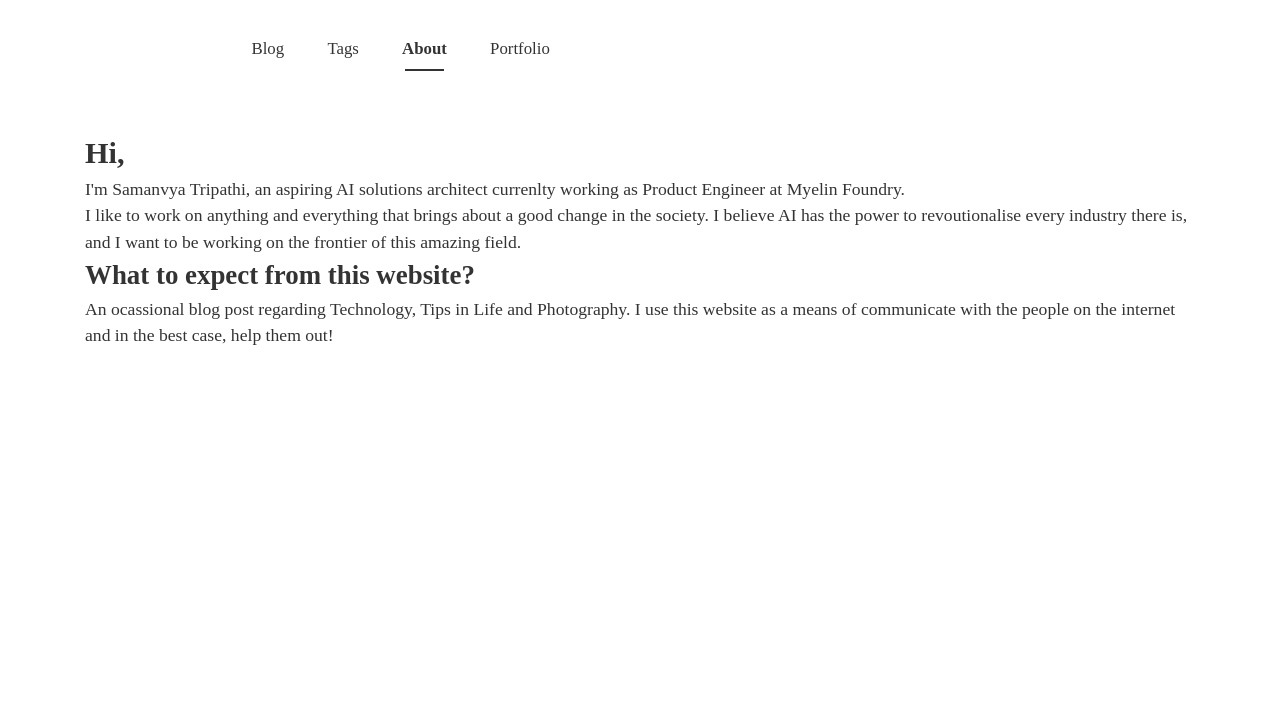
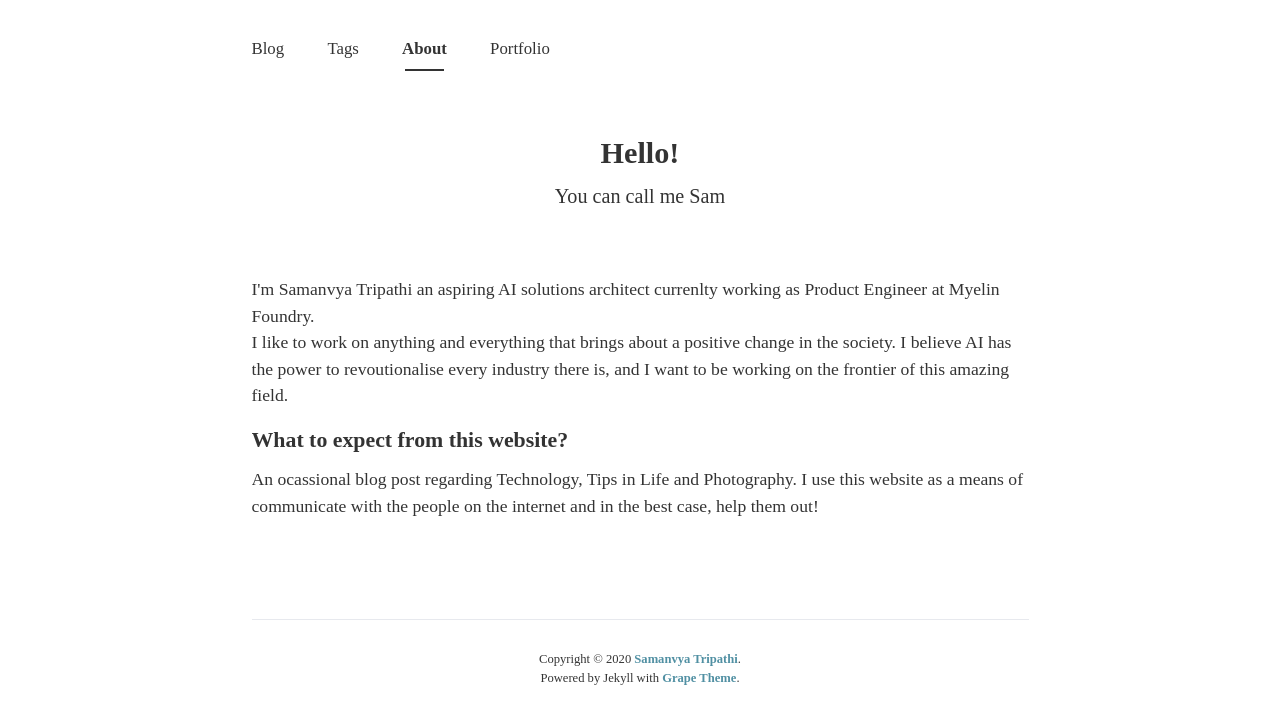
Before and after one commit to sacredvoid/sacredvoid.github.io, a Jekyll site: the page built from about-me.html, in a window 1280 px wide. Shown: the top 724 px of the page. Built offline with Jekyll 4.4.1, drawn with Linux system fonts in a browser that asks for light colours; nearby versions of some CDN libraries; some web fonts are replaced.

Commit message:
:rocket: added jekyll post

```diff
--- a/_layouts/about.html
+++ b/_layouts/about.html
@@ -1,14 +1,24 @@
 ---
-layout : page
+layout: page
+commens: true
 ---
-<div>
-    <h1>Hi,</h1>
-
-    I'm Samanvya Tripathi, an aspiring AI solutions architect currenlty working as Product Engineer at Myelin Foundry. <br>
-    I like to work on anything and everything that brings about a good change in the society. I believe AI has the power to revoutionalise
+<!-- <script type="text/javascript" src="https://platform.linkedin.com/badges/js/profile.js" async defer></script> -->
+<div id="post">
+  <section class="post-header">
+    <h1 class="title">Hello!</h1>
+    <p class="subtitle">You can call me Sam</p>
+  </section>
+  <section class="post-content">
+    I'm Samanvya Tripathi an aspiring AI solutions architect currenlty working as Product Engineer at Myelin Foundry. <br>
+    I like to work on anything and everything that brings about a positive change in the society. I believe AI has the power to revoutionalise
     every industry there is, and I want to be working on the frontier of this amazing field. <br>
 
-    <h2> What to expect from this website?</h2>
+    <h4>What to expect from this website?</h4>
     An ocassional blog post regarding Technology, Tips in Life and Photography. I use this website as a means of communicate with the people
     on the internet and in the best case, help them out!
+  </section>
 </div>
+<!-- <div class="LI-profile-badge"  data-version="v1" data-size="medium" data-locale="en_US" data-type="vertical" data-theme="dark" data-vanity="samanvya-tripathi"><a class="LI-simple-link" href='https://in.linkedin.com/in/samanvya-tripathi?trk=profile-badge'>Samanvya Tripathi</a></div> -->
+
+<!-- Footer -->
+{% include footer.html %}
```
Also changed, not shown: _data/projects.yml (+17 -1 lines), _posts/2020-07-11-zsh.md (+6 -4 lines), _posts/2020-07-14-get_started_with_jekyll.md (added, +102 -0 lines), _posts/docker.md (deleted, +0 -8 lines), _posts/get_started_with_jekyll.md (deleted, +0 -8 lines), 3 other files.
